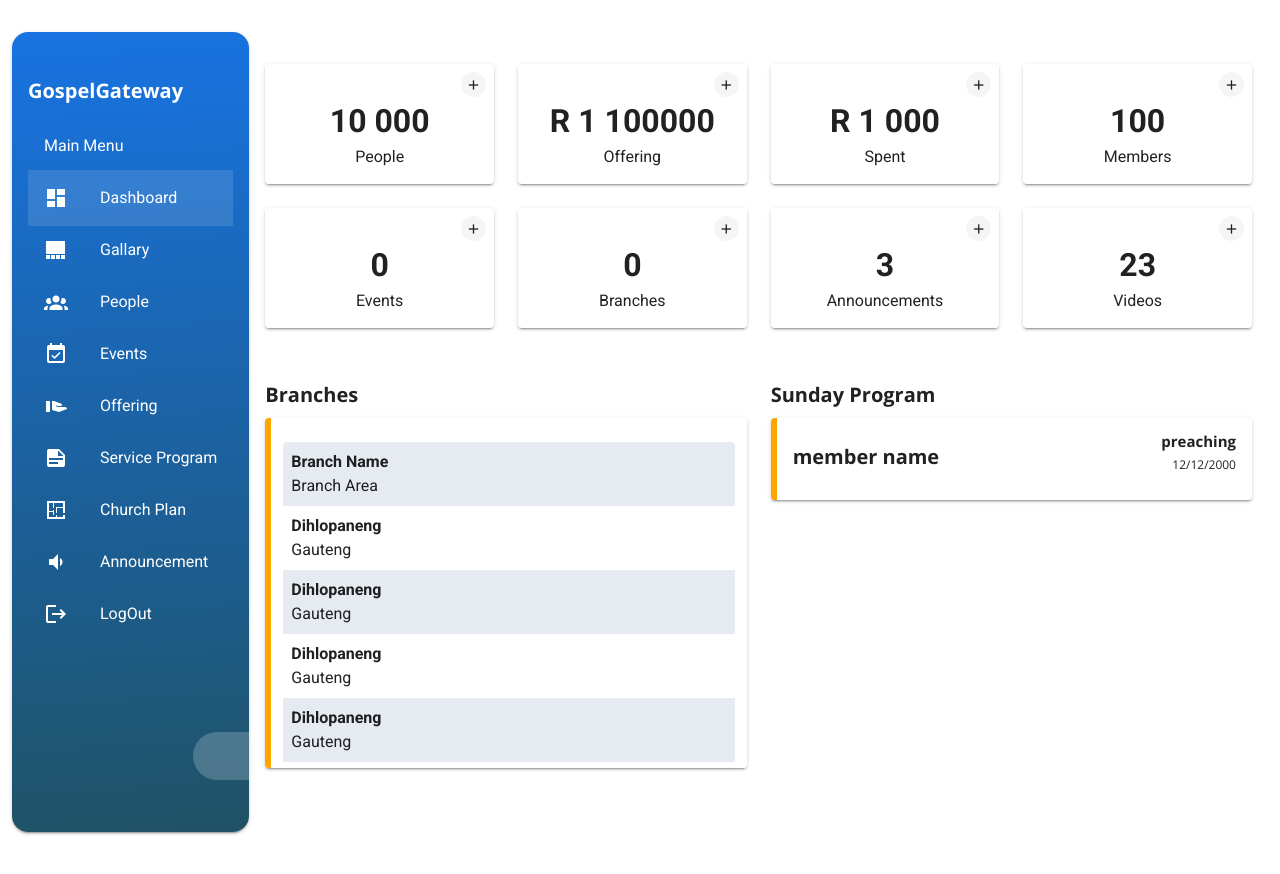
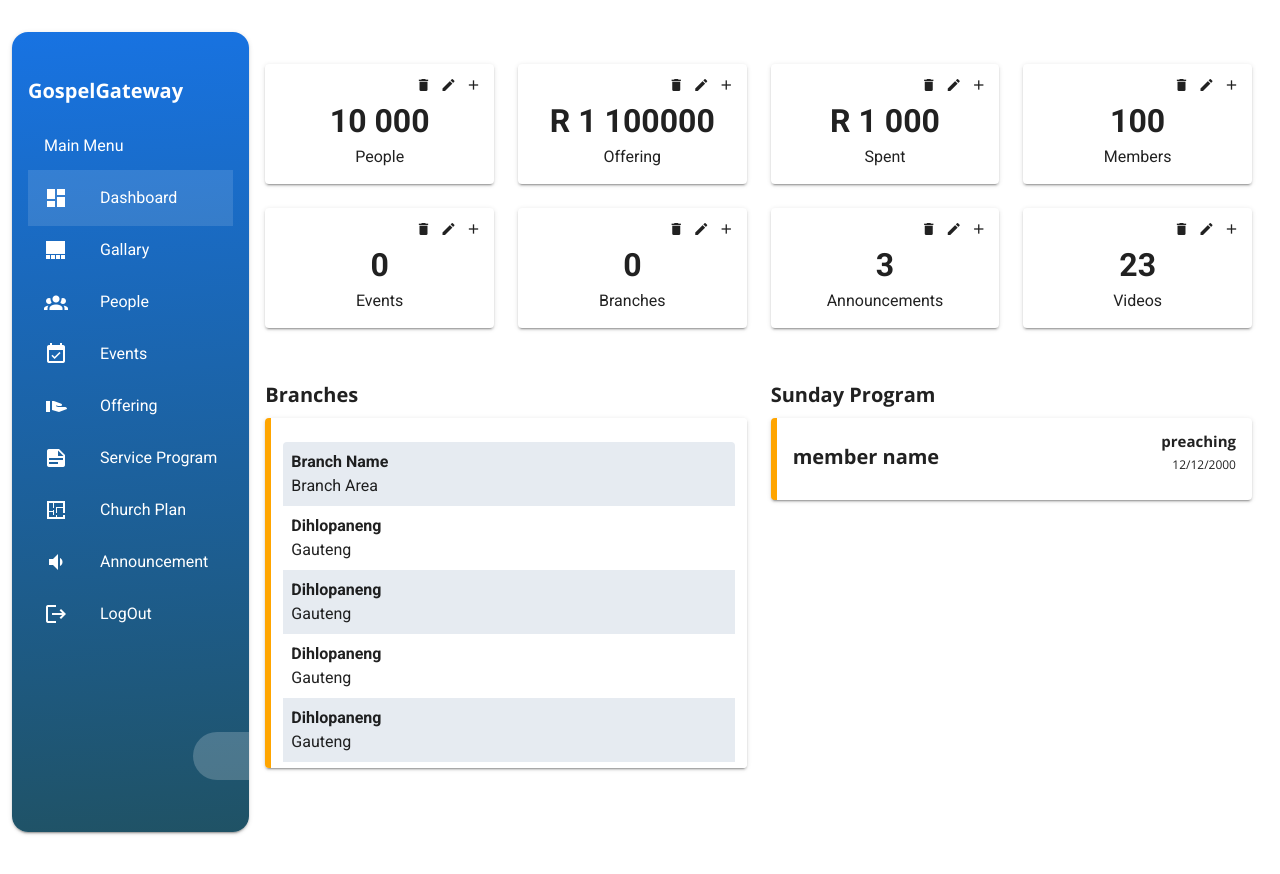
Before and after one commit to moraswi/Gospel-Gateway, a Vue app: page /admin/dashboard in a window 1280 px wide. Built offline with nearby package versions, Linux system fonts and the light colour scheme.

Commit message:
handle button

```diff
--- a/src/components/cards/StatisticsCard.vue
+++ b/src/components/cards/StatisticsCard.vue
@@ -3,9 +3,18 @@
     <v-layout class="text-center" column>
       <v-layout class="px-2">
         <v-spacer></v-spacer>
-        <v-btn fab width="25" height="25" depressed @click="handleClick">
-          <v-icon size="medium">mdi-plus</v-icon></v-btn
-        >
+        <!-- Delete Button -->
+        <v-btn v-if="showDeleteButton" class="transparent" fab width="25" height="25" depressed @click="handleClick('delete')">
+          <v-icon size="medium">mdi-delete</v-icon>
+        </v-btn>
+        <!-- Edit Button -->
+        <v-btn v-if="showEditButton" class="transparent" fab width="25" height="25" depressed @click="handleClick('edit')">
+          <v-icon size="medium">mdi-pencil</v-icon>
+        </v-btn>
+        <!-- Add Button -->
+        <v-btn v-if="showAddButton" class="transparent" fab width="25" height="25" depressed @click="handleClick('add')">
+          <v-icon size="medium">mdi-plus</v-icon>
+        </v-btn>
       </v-layout>
       <h1 class="font-h2 justify-center align-center">{{ statistic }}</h1>
       <p class="font-p justify-center">{{ cardName }}</p>
@@ -24,11 +33,22 @@ export default {
       type: String,
       required: true,
     },
+    showDeleteButton: {
+      type: Boolean,
+      default: true, // Show by default
+    },
+    showEditButton: {
+      type: Boolean,
+      default: true, // Show by default
+    },
+    showAddButton: {
+      type: Boolean,
+      default: true, // Show by default
+    },
   },
-
-  methods:{
-    handleClick(){
-      this.$emit('click');
+  methods: {
+    handleClick(action) {
+      this.$emit('click', action);
     }
   }
 };
--- a/src/pages/private/dashboard/Dashboard.vue
+++ b/src/pages/private/dashboard/Dashboard.vue
@@ -5,29 +5,34 @@
     <!-- StatisticsCard -->
     <v-row class="mt-5">
       <v-col cols="12" xl="2" md="3">
-        <StatisticsCard statistic="10 000" card-name="People" @click="openAddPeopleDialog" />
+        <StatisticsCard statistic="10 000" card-name="People" :showDeleteButton="true" :showEditButton="true" :showAddButton="true"  @click="handlePeopleButtonClick" />
       </v-col>
       <v-col cols="12" xl="2" md="3">
-        <StatisticsCard statistic="R 1 100000" card-name="Offering" @click="openAddOfferingDialog" />
+        <StatisticsCard statistic="R 1 100000" card-name="Offering" :showDeleteButton="true" :showEditButton="true" :showAddButton="true"  @click="openAddOfferingDialog" />
       </v-col>
       <v-col cols="12" xl="2" md="3">
-        <StatisticsCard statistic="R 1 000" card-name="Spent" @click="openAddSpentDialog" />
+        <StatisticsCard statistic="R 1 000" card-name="Spent" :showDeleteButton="true" :showEditButton="true" :showAddButton="true" @click="openAddSpentDialog" />
       </v-col>
       <v-col cols="12" xl="2" md="3">
-        <StatisticsCard statistic="100" card-name="Members" @click="openAddPeopleDialog" />
+        <StatisticsCard statistic="100" card-name="Members" :showDeleteButton="true" :showEditButton="true" :showAddButton="true" @click="openAddPeopleDialog" />
       </v-col>
       <v-col cols="12" xl="2" md="3">
-        <StatisticsCard statistic="0" card-name="Events" @click="openAddEventsDialog" />
+        <StatisticsCard statistic="0" card-name="Events" :showDeleteButton="true" :showEditButton="true" :showAddButton="true" @click="openAddEventsDialog" />
       </v-col>
       <v-col cols="12" xl="2" md="3">
-        <StatisticsCard statistic="0" card-name="Branches" @click="openAddBranchesDialog" />
+        <StatisticsCard statistic="0" card-name="Branches" :showDeleteButton="true" :showEditButton="true" :showAddButton="true" @click="openAddBranchesDialog" />
       </v-col>
       <v-col cols="12" xl="2" md="3">
-        <StatisticsCard statistic="3" card-name="Announcements" @click="openAddAnnouncementDialog" />
+        <StatisticsCard statistic="3" card-name="Announcements" :showDeleteButton="true" :showEditButton="true" :showAddButton="true" @click="openAddAnnouncementDialog" />
       </v-col>
       <v-col cols="12" xl="2" md="3">
-        <StatisticsCard statistic="23" card-name="Videos" @click="openAddVideoDialog" />
+        <StatisticsCard statistic="23" card-name="Videos" :showDeleteButton="true" :showEditButton="true" :showAddButton="true" @click="openAddVideoDialog" />
       </v-col>
+
+
+
+
+
       <!-- <v-col cols="12" md="3">
               <StatisticsCard statistic="15" card-name="Meetings"/>
           </v-col>
@@ -140,6 +145,21 @@ export default {
       // this.setShowDeclinedMobileDialog(false);
     },
 
+    handlePeopleButtonClick(action) {
+      switch(action) {
+        case 'delete':
+          this.openAddPeopleDialog();
+          break;
+        case 'edit':
+          this.openAddPeopleDialog();
+          break;
+        case 'add':
+          this.openAddPeopleDialog();
+          break;
+        // Add more cases if needed
+      }
+    },
+
     openAddPeopleDialog(){
       this.setDashboardStep(1)
       this.setShowStatisticsDialog(true);
```
